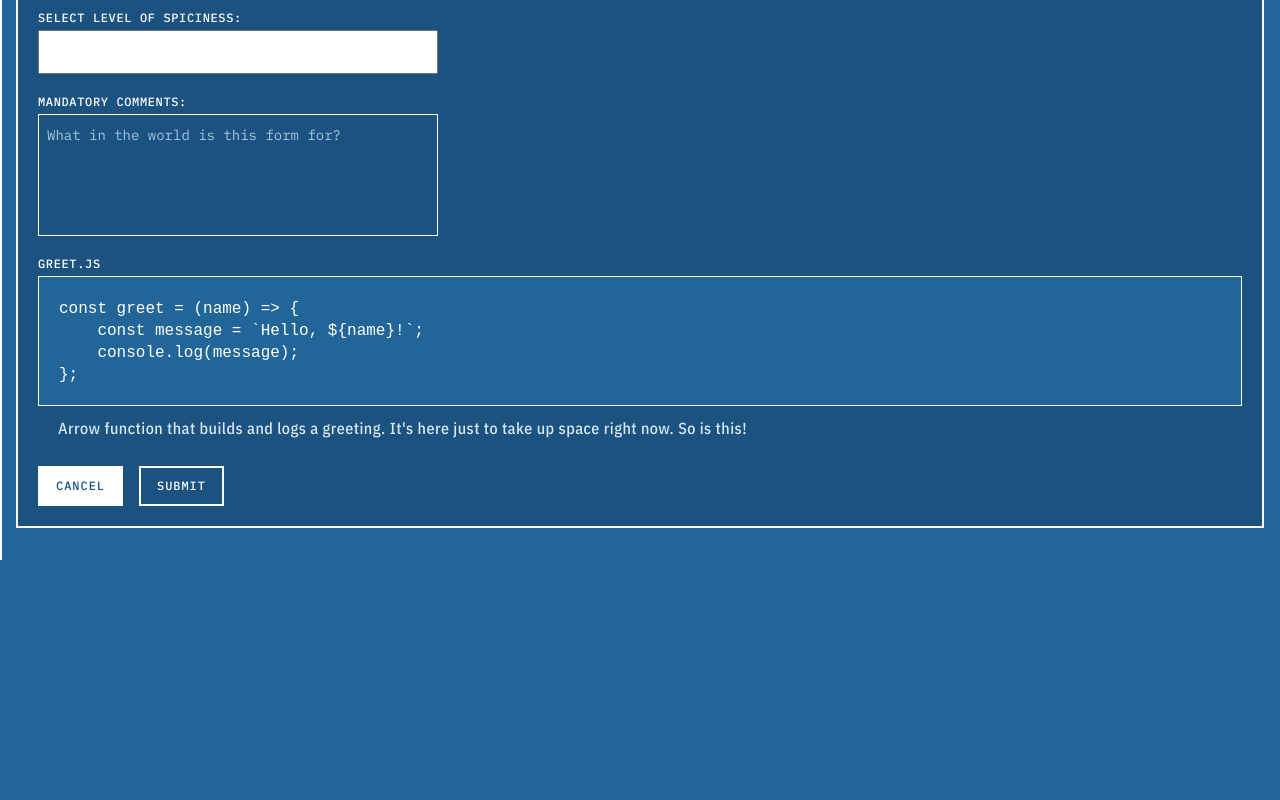
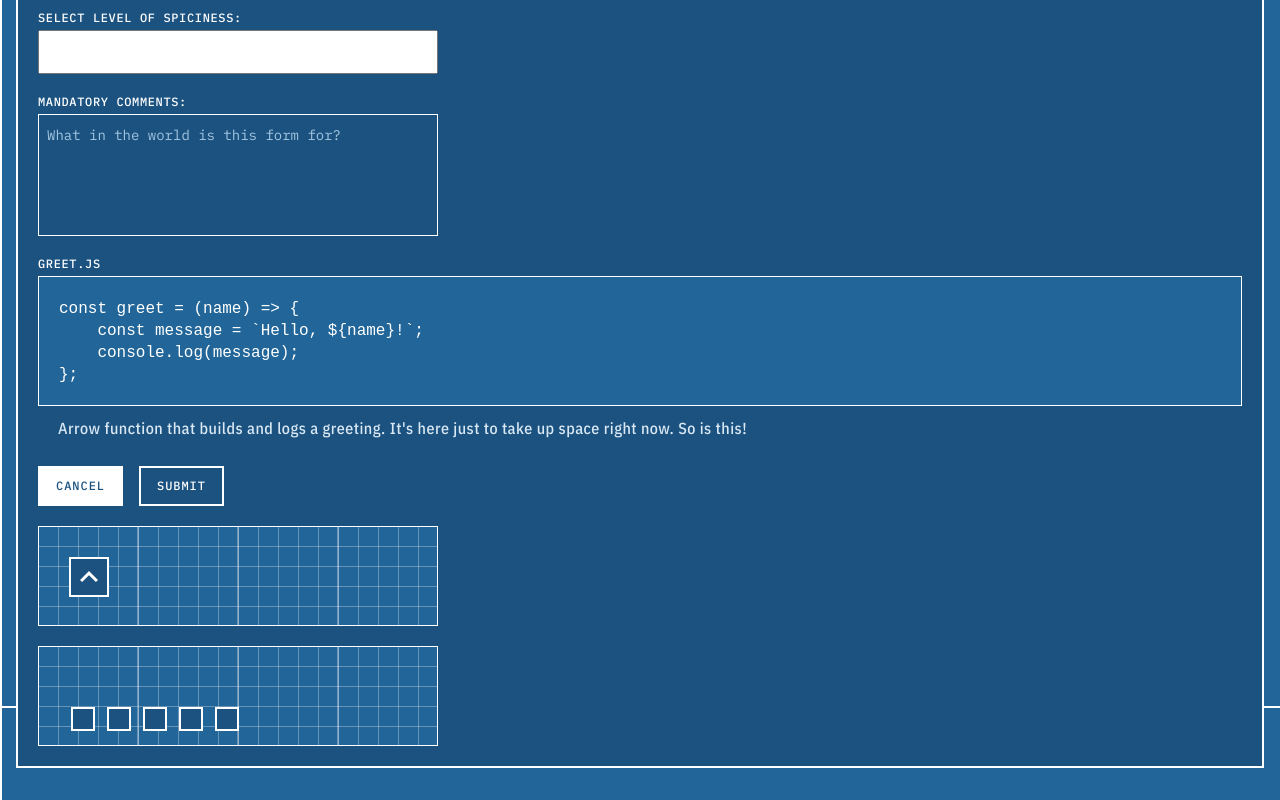
Before and after one commit to MalakDynamics/CISW400MidtermProject, a plain HTML site: page index.html in a window 1280 px wide. Shown: the part 894-1694 px from the top of the page. Before the commit the page ends 1454 px from the top, so only its background shows below. Drawn offline with Linux system fonts and the light colour scheme.

Commit message:
sandboxes for gsap demo

```diff
--- a/index.html
+++ b/index.html
@@ -141,8 +141,24 @@
         <button class="button-std" type="submit">Submit</button>
     </p>
 </div>
+<!-- large item sandbox - icon going to be used to show orientation -->
+<div class="bp-sandbox">
+    <div class="bp-sandbox__object-large">
+        <svg xmlns="http://www.w3.org/2000/svg" viewBox="0 0 24 24" height="24px" width="24px" fill="#FFFFFF"><path d="M12,10.8L7.4,15.4L6,14l6-6l6,6l-1.4,1.4L12,10.8Z"/></svg>
+    </div>
+</div>
 
+<!-- small items sandbox - going to be used to show stagger -->
+<div class="bp-sandbox">
+    <div class="bp-sandbox__object-small--row">
 
+        <div class="bp-sandbox__object-small"></div>
+        <div class="bp-sandbox__object-small"></div>
+        <div class="bp-sandbox__object-small"></div>
+        <div class="bp-sandbox__object-small"></div>
+        <div class="bp-sandbox__object-small"></div>
+    </div>
+</div>
 
             </div>
         </div>
--- a/style.css
+++ b/style.css
@@ -660,3 +660,57 @@ pre {
       background: var(--paper-deep);
       color: var(--ink)
     }
+
+
+.bp-sandbox {
+    height: 100px;
+    max-width: 400px;
+    border: var(--line-thin) solid var(--ink);
+
+    background-color: var(--paper);
+    background-image: linear-gradient(var(--grid-minor) var(--line-thick), transparent var(--line-thick)),
+    linear-gradient(90deg, var(--grid-minor) var(--line-thick), transparent var(--line-thick)),
+    linear-gradient(var(--grid-minor) var(--line-thin), transparent var(--line-thin)),
+    linear-gradient(90deg, var(--grid-minor) var(--line-thin), transparent var(--line-thin));
+    background-size: var(--space-10) var(--space-10), var(--space-10) var(--space-10),
+    var(--space-2) var(--space-2), var(--space-2) var(--space-2);
+    background-position: -2px -2px, -2px -2px, -1px -1px, -1px -1px;
+
+    position: relative
+}
+.bp-sandbox__object-large {
+    height: 40px;
+    width: 40px;
+    border: var(--line-thick) solid var(--ink);
+    background-color: var(--paper-deep);
+
+    display: flex;
+    align-items: center;
+    justify-content: center;
+    font-family: var(--font-mono);
+    font-weight: 500;
+
+    position: absolute;
+    top: 30px;
+    left: 30px;
+}
+    .bp-sandbox__object-large svg {
+        width: 100%;
+        height: 100%;
+    }
+
+.bp-sandbox__object-small--row {
+    display: flex;
+    gap: 12px;
+
+    position: absolute;
+    top: 60px;
+    left: 32px;
+}
+
+.bp-sandbox__object-small {
+    height: 24px;
+    width: 24px;
+    border: var(--line-thick) solid var(--ink);
+    background-color: var(--paper-deep);
+}
```
